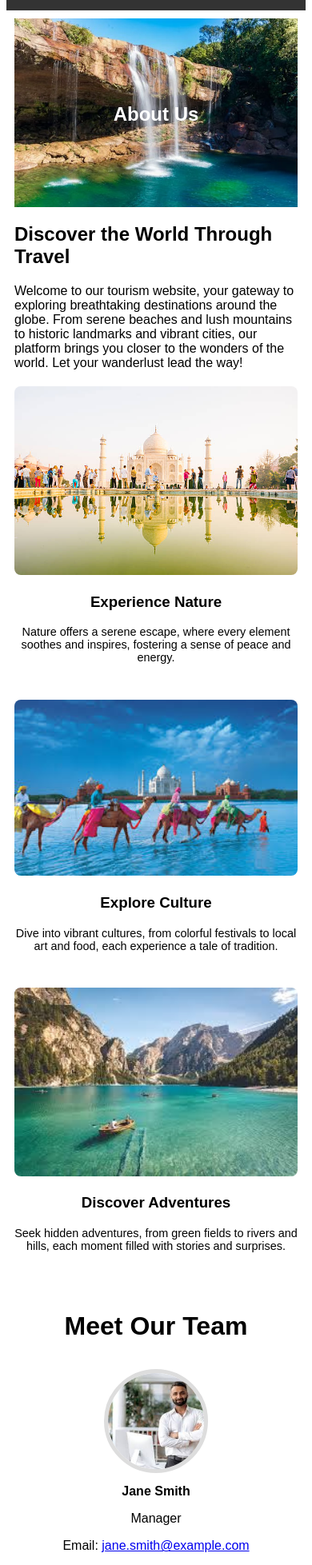
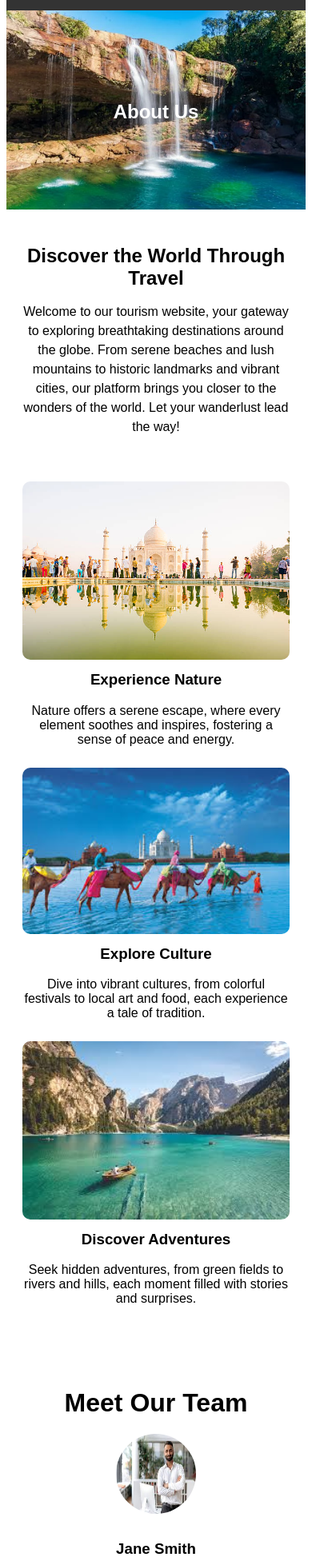
Before and after one commit to petchiammal2/Tourism_Website, a React (Create React App) app: page /about in a window 390 px wide. Shown: the part 40-1997 px from the top of the page at 80% size. Built offline with nearby package versions, Linux system fonts and the light colour scheme.

Commit message:
changes
change the update

```diff
--- a/src/Components/CSS/Section1.css
+++ b/src/Components/CSS/Section1.css
@@ -14,7 +14,6 @@
 /* Scroll Container */
 .scroll-container {
   display: flex; /* Arrange items horizontally */
-  transition: transform 0.5s ease; /* Smooth transition between sections */
   width: 300%;
   height: 100%; /* Full viewport height */
   scroll-snap-type: x mandatory; /* Snap behavior */
@@ -36,34 +35,35 @@
   display: flex;
   align-items: center;
   justify-content: space-between;
-  padding: 10px;
-  max-width: 1200px;
+  padding: 20px;
+  max-width: 1400px; /* Adjusted for 1500px screens */
   margin: auto;
   scroll-snap-align: start; /* Snap to start of each section */
 }
 
 /* Text Section */
 .hero-text {
-  max-width: 900px;
+  max-width: 500px;
   color: #000000;
+  text-align: left; /* Align text to the left */
 }
 
 .hero-section h1 {
-  font-size: 48px;
+  font-size: 3rem; /* Adjusted font size for responsiveness */
   font-weight: bold;
   margin-bottom: 20px;
   color: #000000;
 }
 
 .hero-section p {
-  font-size: 18px;
+  font-size: 1.2rem; /* Adjusted font size */
   margin-bottom: 20px;
   color: #000000;
 }
 
 .hero-section button {
   padding: 10px 20px;
-  font-size: 16px;
+  font-size: 1rem;
   background-color: #9a9ea3;
   color: rgb(0, 0, 0);
   border: none;
@@ -77,8 +77,8 @@
 
 /* Image Section */
 .hero-image {
-  width: 700px;
-  height: 400px;
+  width: 50%; /* Adjusted width for better responsiveness */
+  height: auto;
   overflow: hidden; /* Ensures the border-radius is applied properly */
   border-radius: 20px; /* Add curved edges to the container */
 }
@@ -93,11 +93,12 @@
 /* Dot Navigation */
 .dots {
   position: absolute;
-  bottom: 20px;
+  bottom: 15px; /* Positioned for better responsiveness */
   left: 50%;
   transform: translateX(-50%);
   display: flex;
   gap: 10px;
+  z-index: 10; /* Ensure dots stay above other content */
 }
 
 .dot {
@@ -113,16 +114,96 @@
   background-color: #717171;
 }
 
-/* Media Query for Mobile View */
-@media (max-width: 768px) {
+/* Media Query for Large Screens (1440px to 1500px) */
+@media (min-width: 1440px) {
+  .hero-content {
+    max-width: 1500px;
+    padding: 30px;
+  }
+
+  .hero-text {
+    max-width: 600px;
+  }
+
+  .hero-section h1 {
+    font-size: 4rem;
+  }
+
+  .hero-section p {
+    font-size: 1.4rem;
+  }
+
+  .hero-image {
+    width: 55%; /* Larger images for large screens */
+  }
+
+  .dots {
+    bottom: 20px; /* Slightly move dots lower */
+  }
+}
+
+/* Media Query for Tablets and Small Laptops */
+@media (max-width: 1024px) {
   .hero-content {
     flex-direction: column; /* Stack text and image vertically */
     text-align: center;
   }
 
   .hero-image {
-    width: 100%;
+    width: 90%;
     height: auto;
     margin-top: 20px;
   }
+
+  .hero-text {
+    max-width: 700px;
+    text-align: center; /* Center align text for tablets */
+  }
+
+  .hero-section h1 {
+    font-size: 2.5rem;
+  }
+
+  .hero-section p {
+    font-size: 1.1rem;
+  }
+
+  .dots {
+    bottom: 15px; /* Adjust position for tablets */
+  }
 }
+
+/* Media Query for Mobile Devices */
+@media (max-width: 768px) {
+  .hero-text {
+    padding: 0 15px;
+  }
+
+  .hero-section h1 {
+    font-size: 2rem;
+  }
+
+  .hero-section p {
+    font-size: 1rem;
+  }
+
+  .hero-section button {
+    font-size: 0.9rem;
+    padding: 8px 16px;
+  }
+
+  .hero-image {
+    width: 100%;
+    margin-top: 15px;
+  }
+
+  .dots {
+    bottom: 10px;
+    gap: 8px;
+  }
+
+  .dot {
+    width: 10px;
+    height: 10px;
+  }
+}
--- a/src/Pages/About.js
+++ b/src/Pages/About.js
@@ -11,17 +11,6 @@ import About5 from '../Assets/about5.jpg';
 import MAN2 from '../Assets/man2.jpg';
 import MAN3 from '../Assets/man3.jpg';
 
-// Reusable Team Member Component
-const TeamMember = ({ imgSrc, name, role, email, phone }) => (
-  <div className="team-member">
-    <img src={imgSrc} alt={`${role}`} className="team-image" />
-    <h3>{name}</h3>
-    <p>{role}</p>
-    <p>Email: <a href={`mailto:${email}`}>{email}</a></p>
-    <p>Phone: <a href={`tel:${phone}`}>{phone}</a></p>
-  </div>
-);
-
 const About = () => {
   return (
     <div className="about-page">
@@ -29,21 +18,21 @@ const About = () => {
       <div className="big-container">
         <div className="image-container">
           <img src={About6} alt="Tourism View" className="big-image" />
-          <div className="image-overlay" aria-label="Overlay text">
+          <div className="image-overlay">
             <h2>About Us</h2>
           </div>
         </div>
       </div>
 
-      <section className="overlay-description">
+      <div className="overlay-description2">
         <h2>Discover the World Through Travel</h2>
         <p>
           Welcome to our tourism website, your gateway to exploring breathtaking destinations around the globe. From serene beaches and lush mountains to historic landmarks and vibrant cities, our platform brings you closer to the wonders of the world. Let your wanderlust lead the way!
         </p>
-      </section>
+      </div>
 
       {/* Three Images Section */}
-      <section className="three-images">
+      <div className="three-images">
         <div className="image-text">
           <img src={About3} alt="Experience Nature" className="small-image" />
           <h3>Experience Nature</h3>
@@ -65,35 +54,35 @@ const About = () => {
             Seek hidden adventures, from green fields to rivers and hills, each moment filled with stories and surprises.
           </p>
         </div>
-      </section>
+      </div>
 
       {/* Team Section */}
-      <section className="team-section">
+      <div className="team-section">
         <h2 className="team-heading">Meet Our Team</h2>
         <div className="team-container">
-          <TeamMember
-            imgSrc={MAN2}
-            name="Jane Smith"
-            role="Manager"
-            email="jane.smith@example.com"
-            phone="+1234567891"
-          />
-          <TeamMember
-            imgSrc={MAN3}
-            name="Emily Davis"
-            role="Guide"
-            email="emily.davis@example.com"
-            phone="+1234567892"
-          />
+          <div className="team-member">
+            <img src={MAN2} alt="Receptionist" className="team-image" />
+            <h3>Jane Smith</h3>
+            <p>Manager</p>
+            <p>Email: jane.smith@example.com</p>
+            <p>Phone: +123 456 7891</p>
+          </div>
+          <div className="team-member">
+            <img src={MAN3} alt="Housekeeping" className="team-image" />
+            <h3>Emily Davis</h3>
+            <p>Guide</p>
+            <p>Email: emily.davis@example.com</p>
+            <p>Phone: +123 456 7892</p>
+          </div>
         </div>
-      </section>
+      </div>
 
       {/* Footer Section */}
-      <footer className="subscript">
+      <div className="subscript">
         <hr />
         <p>Copyright ©2023 Mr. Vinoth Kumar. All Rights Reserved.</p>
         <p>Follow Me</p>
-      </footer>
+      </div>
     </div>
   );
 };
--- a/src/Pages/CSS/About.css
+++ b/src/Pages/CSS/About.css
@@ -5,30 +5,19 @@
   margin: 0;
 }
 
-.about-heading {
-  text-align: center;
-  font-size: 2.5rem;
-  margin-top: 50px;
+.big-container {
+  position: relative;
+  width: 100%;
+  margin: 0;
+  padding: 0;
 }
 
-/* About Section */
-/* Container for the big image */
-.big-container {
-  position: relative;
-  width: 100%; /* Full width of the viewport */
-  overflow: hidden; /* Prevent overflow */
+.big-image {
+  width: 100%;
+  height: auto;
+  object-fit: cover;
 }
 
-/* Styling for the big image */
-.big-image {
-  width: 100%; /* Full width of the viewport */
-  height: 80vh; /* Height relative to the viewport */
-  object-fit: cover; /* Ensures no distortion */
-  display: block;
-  image-rendering: auto; /* Ensures smooth rendering of images */
-}
-
-/* Overlay styling */
 .image-overlay {
   position: absolute;
   top: 50%;
@@ -36,31 +25,32 @@
   transform: translate(-50%, -50%);
   background-color: none;
   color: white;
-  padding: 15px 30px;
-  border-radius: 5px;
+  padding: 20px;
+  border-radius: 10px;
   text-align: center;
-  font-size: 2rem; /* Adjust font size for a prominent title */
-  font-weight: bold;
-}
-
-.image-overlay h2 {
-  font-size: 2rem;
-  margin-bottom: 1rem;
 }
 
 .overlay-description2 {
+  text-align: center;
+  padding: 20px;
+}
+
+.overlay-description2 h2 {
+  font-size: 2rem;
+  margin-bottom: 10px;
+}
+
+.overlay-description2 p {
   font-size: 1.2rem;
   line-height: 1.5;
-  text-align: center;
-  margin-top: 10px;
 }
 
-/* Three Images Section */
 .three-images {
   display: flex;
-  justify-content: space-between;
-  gap: 2%;
-  margin: 20px 0;
+  flex-wrap: wrap;
+  justify-content: space-around;
+  margin: 20px;
+  gap: 20px;
 }
 
 .image-text {
@@ -68,25 +58,22 @@
   width: 30%;
 }
 
-.small-image {
+.image-text img {
   width: 100%;
-  height: auto;
-  object-fit: cover;
-  border-radius: 8px;
+  border-radius: 10px;
 }
 
-.image-text p {
+.image-text h3 {
   margin-top: 10px;
-  font-size: 1rem;
 }
 
-/* Team Section */
 .team-section {
   margin-top: 40px;
+  padding: 20px;
+  text-align: center;
 }
 
 .team-heading {
-  text-align: center;
   font-size: 2rem;
   margin-bottom: 20px;
 }
@@ -101,96 +88,51 @@
 .team-member {
   width: 250px;
   text-align: center;
-  margin: 15px;
 }
 
-.team-image {
-  width: 100%;
-  height: auto;
-  object-fit: cover;
+.team-member img {
+  width: 150px;
+  height: 150px;
   border-radius: 50%;
-  border: 5px solid #ddd;
+  margin-bottom: 10px;
 }
 
-.team-member h3 {
-  font-size: 1.5rem;
-  margin: 10px 0;
-}
-
-/* Subscript */
 .subscript {
   text-align: center;
-  font-size: 0.9rem;
-  color: #666;
+  padding: 20px;
 }
 
 /* Responsive Design */
-/* For Tablets and Small Desktops */
 @media (max-width: 768px) {
   .three-images {
-    flex-direction: column; /* Stack images vertically on smaller screens */
-    align-items: center;
+    flex-direction: column;
   }
 
   .image-text {
-    width: 100%; /* Full width for smaller screens */
-    margin-bottom: 20px;
-  }
-
-  .team-member {
     width: 100%;
   }
 
-  .team-image {
-    width: 150px;
-    height: 150px;
-  }
-
-  .team-member h3 {
-    font-size: 1.2rem;
-  }
-
-  .big-image {
-    height: 50vh; /* Adjust height for smaller screens */
+  .team-member img {
+    width: 120px;
+    height: 120px;
   }
 }
 
-/* For Mobile Phones */
 @media (max-width: 480px) {
-  .about-page {
-    padding: 10px;
-  }
-
-  .about-heading {
-    font-size: 2rem;
-  }
-
-  .big-image {
-    height: auto; /* Let image adjust naturally */
-  }
-
-  .image-overlay h2 {
+  .overlay-description2 h2 {
     font-size: 1.5rem;
   }
 
-  .overlay-description2 {
+  .overlay-description2 p {
     font-size: 1rem;
   }
 
-  .team-image {
-    width: 120px;
-    height: 120px;
-  }
-
-  .team-member h3 {
-    font-size: 1rem;
-  }
-
-  .image-text p {
-    font-size: 0.9rem;
+  .team-member img {
+    width: 100px;
+    height: 100px;
   }
 
   .three-images {
-    gap: 10px; /* Smaller gap for mobile */
+    gap: 10px;
   }
 }
```
